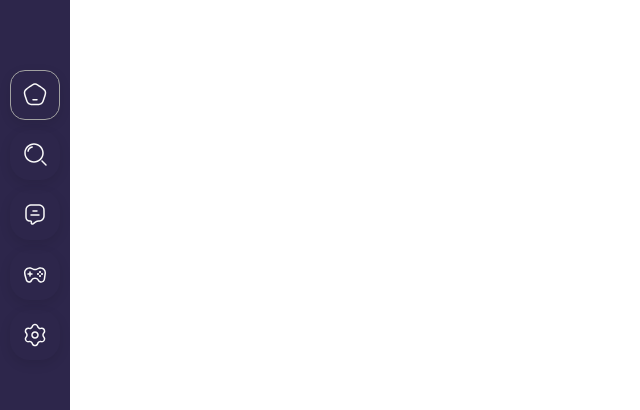
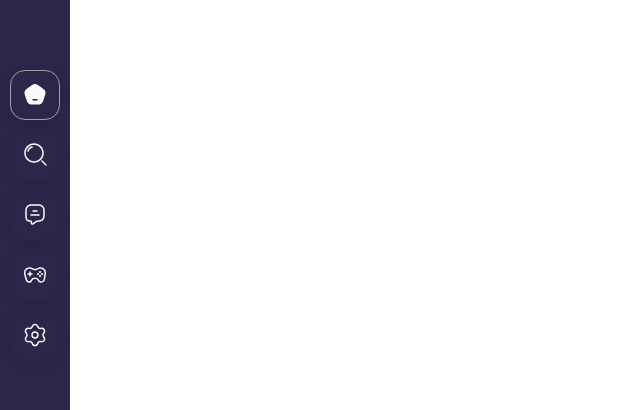
Before and after one commit to kalviumcommunity/S51_Prasanth_Capstone_PodKast, a React (Vite) app in the folder client/: page / in a window 1280 px wide. Shown: the part 191-601 px from the top of the page, without its empty margins (0-640 px from the left). Built offline with nearby package versions, Linux system fonts and the light colour scheme.

Commit message:
Created Functionality to the Navigation bar

```diff
--- /dev/null
+++ b/client/src/components/GameComponent.jsx
@@ -0,0 +1,10 @@
+import React from "react";
+
+function GameComponent() {
+    return(
+        <>
+        </>
+    )
+}
+
+export default GameComponent;
--- /dev/null
+++ b/client/src/components/HomeComponent.jsx
@@ -0,0 +1,10 @@
+import React from "react";
+
+function HomeComponent() {
+    return(
+        <>
+        </>
+    )
+}
+
+export default HomeComponent;
--- /dev/null
+++ b/client/src/components/MessageComponent.jsx
@@ -0,0 +1,10 @@
+import React from "react";
+
+function MessageComponent() {
+    return(
+        <>
+        </>
+    )
+}
+
+export default MessageComponent;
--- a/client/src/components/Navbar.jsx
+++ b/client/src/components/Navbar.jsx
@@ -1,44 +1,92 @@
-import React from "react";
+import React, { useState } from "react";
+
+// Components
+import HomeComponent from "./HomeComponent";
+import SearchComponent from "./SearchComponent";
+import MessageComponent from "./MessageComponent";
+import GameComponent from "./GameComponent";
+import SettingComponent from "./SettingComponent";
 
 // Logo
-import Logo from "../assets/logo.png"
+import Logo from "../assets/logo.png";
 
 // Icons
-import HomeIcon from "../assets/Icons/Home.svg"
-import SearchIcon from "../assets/Icons/Search.svg"
-import MessageIcon from "../assets/Icons/Message.svg"
-import GameIcon from "../assets/Icons/PS5.svg"
-import SettingIocn from "../assets/Icons/Setting.svg"
-import UserIcon from "../assets/Icons/Profile.svg"
+import HomeIcon from "../assets/Icons/Home.svg";
+import HomeDarkIcon from "../assets/Icons/Home-Dark.svg";
+import SearchIcon from "../assets/Icons/Search.svg";
+import SearchDarkIcon from "../assets/Icons/Search-Dark.svg";
+import MessageIcon from "../assets/Icons/Message.svg";
+import MessageDarkIcon from "../assets/Icons/Message-Dark.svg";
+import GameIcon from "../assets/Icons/PS5.svg";
+import GameDarkIcon from "../assets/Icons/PS5-Dark.svg";
+import SettingIocn from "../assets/Icons/Setting.svg";
+import SettingDarkIcon from "../assets/Icons/Setting-Dark.svg";
+import UserIcon from "../assets/Icons/Profile.svg";
 
 function Navbar() {
+  const [activeIcon, setActiveIcon] = useState("home");
+
+  // Map icon names to corresponding components
+  const iconComponentMap = {
+    home: {
+      component: HomeComponent,
+      icon: { light: HomeIcon, dark: HomeDarkIcon },
+    },
+    search: {
+      component: SearchComponent,
+      icon: { light: SearchIcon, dark: SearchDarkIcon },
+    },
+    message: {
+      component: MessageComponent,
+      icon: { light: MessageIcon, dark: MessageDarkIcon },
+    },
+    game: {
+      component: GameComponent,
+      icon: { light: GameIcon, dark: GameDarkIcon },
+    },
+    setting: {
+      component: SettingComponent,
+      icon: { light: SettingIocn, dark: SettingDarkIcon },
+    },
+  };
+
+  const handleIconClick = (icon) => {
+    setActiveIcon(icon);
+  };
+
   return (
     <>
       <nav>
         <div className="navbar-section-logo-area">
-            <img src={Logo} alt="" />
+          <img src={Logo} alt="" />
         </div>
         <div className="navbar-section-menus-area">
-            <div className="navbar-menu-active">
-                <img src={HomeIcon} alt="home-icon" />
+          {Object.keys(iconComponentMap).map((icon) => (
+            <div
+              key={icon}
+              className={
+                activeIcon === icon
+                  ? "navbar-menu-active"
+                  : "navbar-menu-in-active"
+              }
+              onClick={() => handleIconClick(icon)}
+            >
+              <img
+                src={
+                  activeIcon === icon
+                    ? iconComponentMap[icon].icon.dark
+                    : iconComponentMap[icon].icon.light
+                }
+                alt={`${icon}-icon`}
+              />
             </div>
-            <div className="navbar-menu-in-active">
-                <img src={SearchIcon} alt="search-icon" />
-            </div>
-            <div className="navbar-menu-in-active">
-                <img src={MessageIcon} alt="send-icon" />
-            </div>
-            <div className="navbar-menu-in-active">
-                <img src={GameIcon} alt="game-icon" />
-            </div>
-            <div className="navbar-menu-in-active">
-                <img src={SettingIocn} alt="setting-icon" />
-            </div>
+          ))}
         </div>
         <div className="navbar-login-content-area">
-            <img src={UserIcon} alt="user-icon" />
+          <img src={UserIcon} alt="user-icon" />
         </div>
       </nav>
+      {React.createElement(iconComponentMap[activeIcon].component)}
     </>
   );
 }
--- /dev/null
+++ b/client/src/components/SearchComponent.jsx
@@ -0,0 +1,10 @@
+import React from "react";
+
+function SearchComponent() {
+    return(
+        <>
+        </>
+    )
+}
+
+export default SearchComponent;
--- /dev/null
+++ b/client/src/components/SettingComponent.jsx
@@ -0,0 +1,10 @@
+import React from "react";
+
+function SettingComponent() {
+    return(
+        <>
+        </>
+    )
+}
+
+export default SettingComponent;
```
